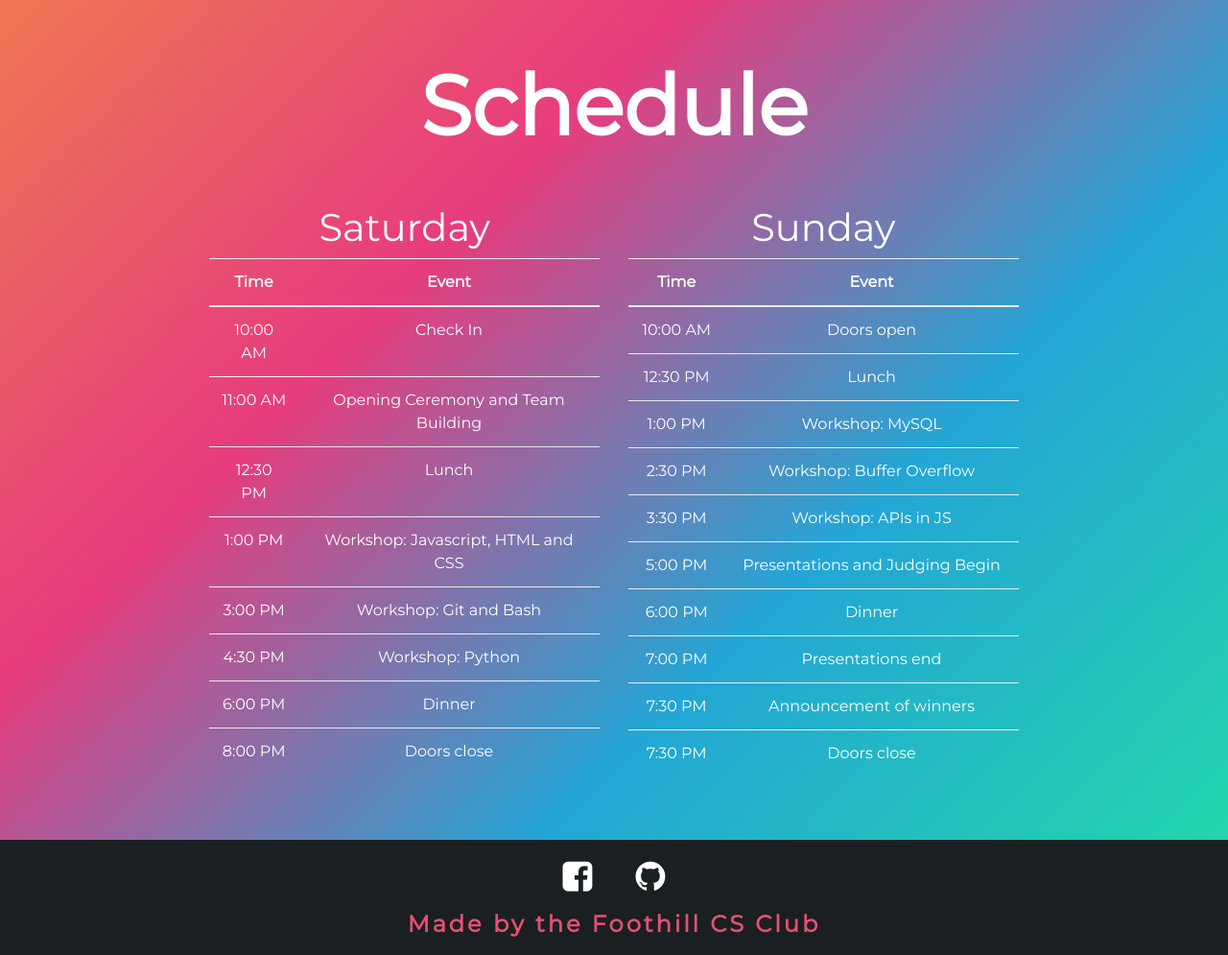
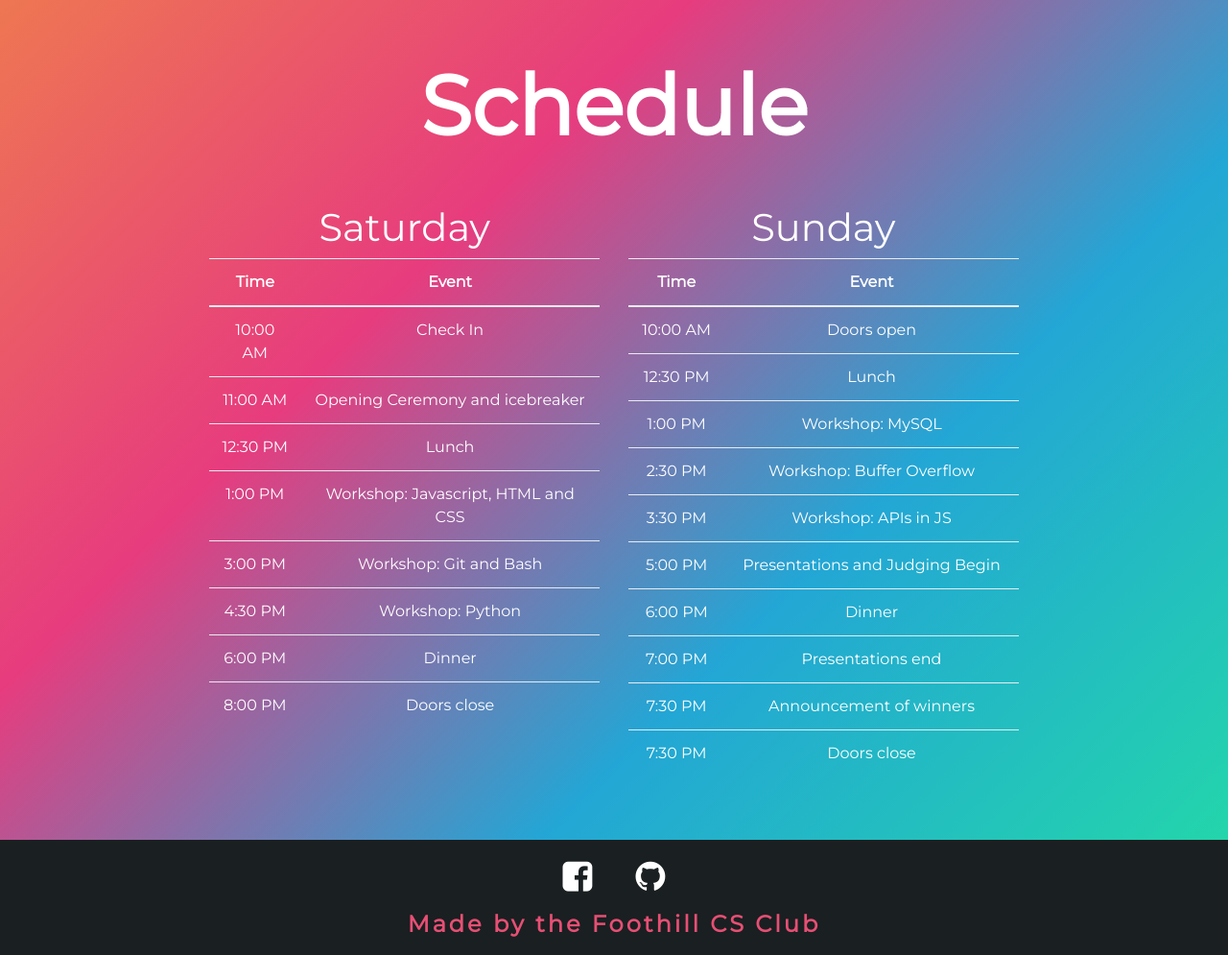
Before and after one commit to FoothillCSClub/CodingWeekends, a Django app: page /Q2_2018 in a window 1280 px wide. Shown: the part 1878-2873 px from the top of that part at 96% size. Run offline with Django 3.2, Linux system fonts and the light colour scheme; the page is wider than the window, and the part outside it is not shown; some libraries are stand-ins or nearby versions.

Commit message:
Fix to schedule

```diff
--- a/home/templates/quarters/Q2_2018.html
+++ b/home/templates/quarters/Q2_2018.html
@@ -147,7 +147,7 @@
                             </tr>
                             <tr>
                                 <td>11:00 AM</td>
-                                <td>Opening Ceremony and Team Building</td>
+                                <td>Opening Ceremony and icebreaker</td>
                             </tr>
                             <tr>
                                 <td>12:30 PM</td>
```
